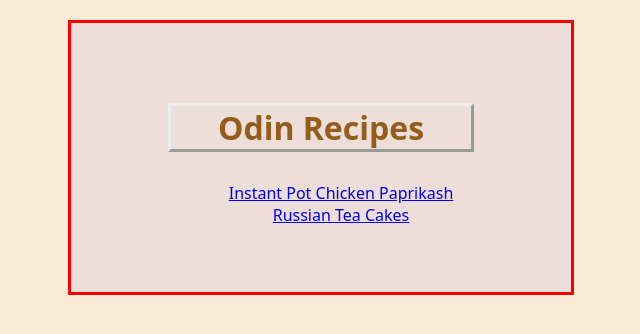
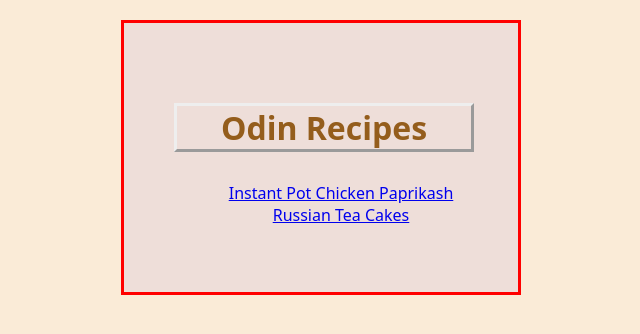
Before and after one commit to muhd09afiq/odin-recipes, a plain HTML site: page index.html in a window 1280 px wide. Shown: the whole page, without its empty margins (319-959 px from the left). Drawn offline with Linux system fonts and the light colour scheme.

Commit message:
Add box-sizing
Google it bruh

```diff
--- a/style.css
+++ b/style.css
@@ -1,8 +1,9 @@
-/*
-* {
-    line-height: 1.5;
-    outline: 1px dotted red;
-}*/
+html {
+    box-sizing: border-box;
+  }
+  *, *:before, *:after {
+    box-sizing: inherit;
+  }
 
 body {
     font-family: system-ui, -apple-system, BlinkMacSystemFont, 'Segoe UI', Roboto, Oxygen, Ubuntu, Cantarell, 'Open Sans', 'Helvetica Neue', sans-serif;
```
